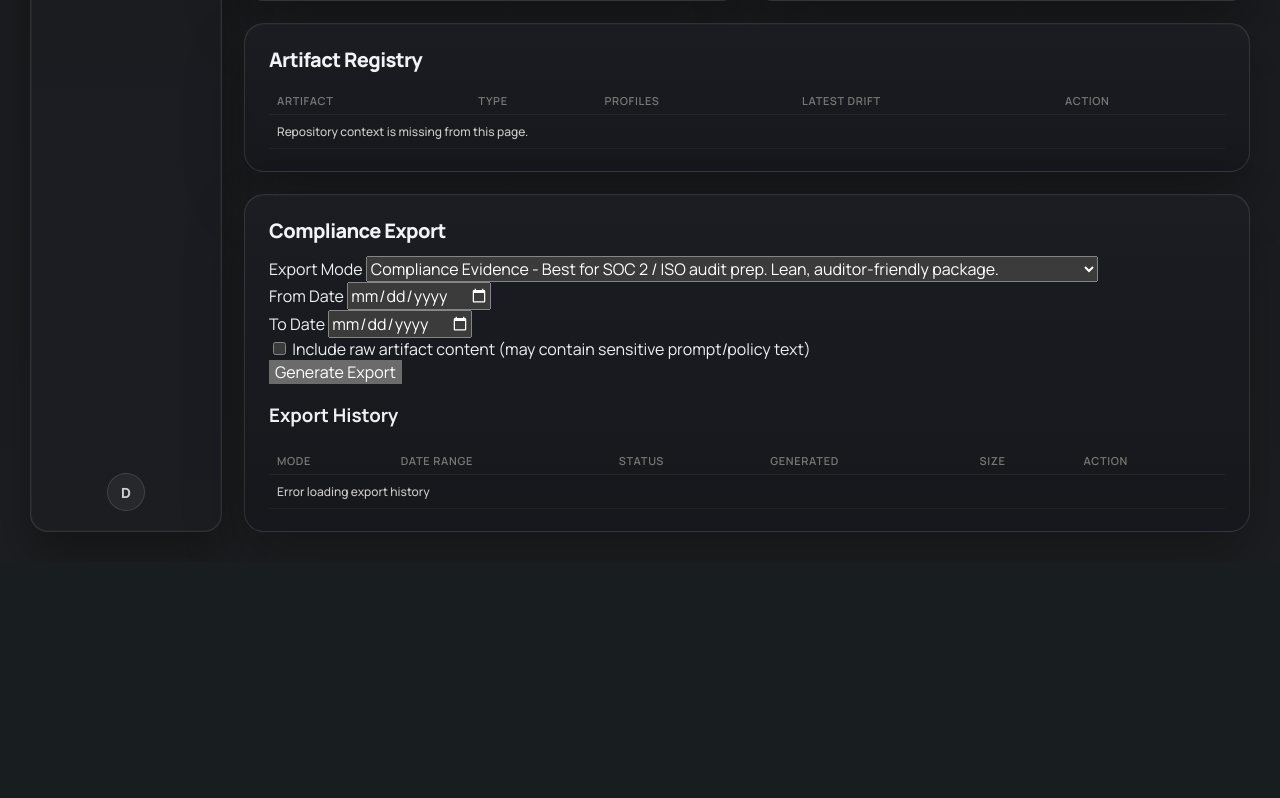
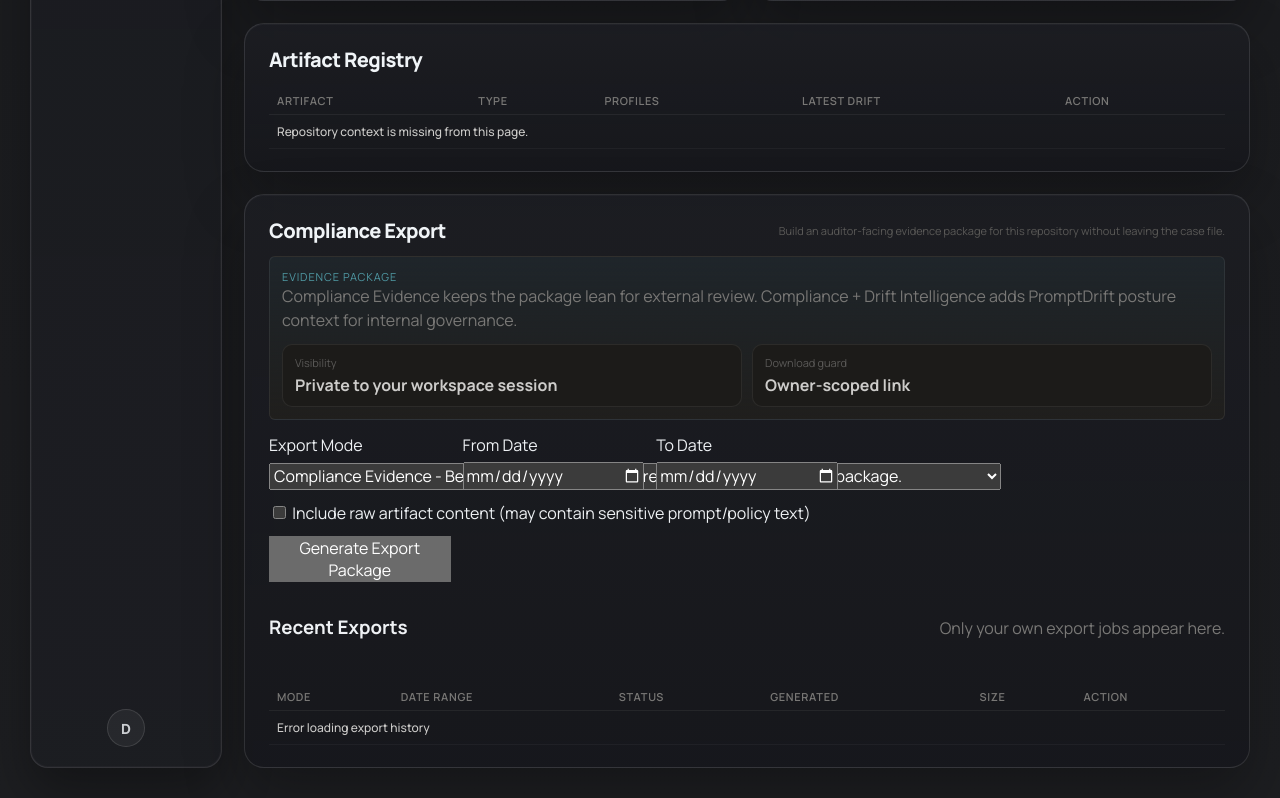
Before and after one commit to aiappsnative/Vipari, a Python web app: template templates/dashboard_repo.html in a window 1280 px wide. Shown: the part 1534-2332 px from the top of the page. Before the commit the page ends 2066 px from the top, so only its background shows below. Run offline with Jinja, Linux system fonts and the light colour scheme; the template is opened without the code that fills it, so the values that code supplies are empty.

Commit message:
fix: secure compliance export access

```diff
--- a/services/dashboard_views.py
+++ b/services/dashboard_views.py
@@ -25,7 +25,6 @@ from .audit_records import (
     list_pull_request_audits_for_repo,
     list_top_drifting_artifacts_for_repo,
 )
-from .export_jobs import list_export_jobs_for_repo
 from .onboarding_records import (
     OnboardingBaselineVersionRecord,
     RepositoryOnboardingRecord,
@@ -780,7 +779,7 @@ def _build_repo_dashboard_view_uncached(
         journey_snapshots=journey_snapshots,
         journey_comparison=journey_comparison,
         selected_baseline_source_snapshot_id=selected_baseline_source_snapshot_id,
-        export_jobs=[asdict(job) for job in list_export_jobs_for_repo(db_path, repo_full)],
+        export_jobs=[],
     )
 
 
--- a/static/dashboard-repo.js
+++ b/static/dashboard-repo.js
@@ -991,6 +991,7 @@ function bindExportForm() {
 
     form.addEventListener('submit', async (e) => {
         e.preventDefault();
+        const submitButton = document.getElementById('export-submit-button');
         const formData = new FormData(form);
         const data = {
             from_date: formData.get('from_date'),
@@ -1000,8 +1001,13 @@ function bindExportForm() {
         };
 
         const statusDiv = document.getElementById('export-status');
-        statusDiv.style.display = 'block';
-        statusDiv.textContent = 'Generating export...';
+        statusDiv.hidden = false;
+        statusDiv.className = 'export-status export-status-progress';
+        statusDiv.textContent = 'Generating export package…';
+        if (submitButton) {
+            submitButton.disabled = true;
+            submitButton.textContent = 'Generating…';
+        }
 
         try {
             const response = await fetch(`/api/repos/${encodeURIComponent(repoFull)}/export/compliance`, {
@@ -1011,25 +1017,45 @@ function bindExportForm() {
             });
 
             if (!response.ok) {
-                throw new Error(`Export request failed: ${response.status}`);
+                let detail = `Export request failed: ${response.status}`;
+                try {
+                    const errorPayload = await response.json();
+                    if (errorPayload && typeof errorPayload.detail === 'string') {
+                        detail = errorPayload.detail;
+                    }
+                } catch (error) {
+                }
+                throw new Error(detail);
             }
 
             const result = await response.json();
-            statusDiv.textContent = `Export job created with ID: ${result.job_id}. Check status below.`;
-            loadExportHistory();
+            statusDiv.className = 'export-status export-status-success';
+            if (result.download_url) {
+                statusDiv.innerHTML = `Export job <strong>#${escapeHtml(String(result.job_id))}</strong> is ready. <a class="link" href="${escapeHtml(result.download_url)}">Download ZIP</a>.`;
+            } else {
+                statusDiv.textContent = `Export job #${result.job_id} was created.`;
+            }
+            await loadExportHistory();
         } catch (error) {
-            statusDiv.textContent = `Error: ${error.message}`;
+            const message = error instanceof Error ? error.message : 'Unknown export error';
+            statusDiv.className = 'export-status export-status-error';
+            statusDiv.textContent = message;
+        } finally {
+            if (submitButton) {
+                submitButton.disabled = false;
+                submitButton.textContent = 'Generate Export Package';
+            }
         }
     });
 }
 
 async function loadExportHistory() {
     try {
-        const response = await fetch(`/api/repos/${encodeURIComponent(repoFull)}/dashboard`);
-        if (!response.ok) throw new Error('Failed to load dashboard');
+        const response = await fetch(`/api/repos/${encodeURIComponent(repoFull)}/export/history`);
+        if (!response.ok) throw new Error('Failed to load export history');
 
         const payload = await response.json();
-        const exportJobs = asArray(payload.export_jobs || []);
+        const exportJobs = asArray(payload.jobs || []);
 
         const tbody = document.getElementById('export-history-tbody');
         if (exportJobs.length === 0) {
@@ -1045,7 +1071,7 @@ async function loadExportHistory() {
                 <td>${job.created_at ? new Date(job.created_at * 1000).toLocaleString() : '-'}</td>
                 <td>${job.result_size_bytes ? `${(job.result_size_bytes / 1024).toFixed(1)} KB` : '-'}</td>
                 <td>
-                    ${job.status === 'completed' ? `<a href="/api/export/${job.id}/download" class="btn btn-sm">Download</a>` : '-'}
+                    ${job.status === 'completed' && job.download_url ? `<a href="${escapeHtml(job.download_url)}" class="btn btn-sm">Download</a>` : '-'}
                 </td>
             </tr>
         `).join('');
--- a/static/dashboard.css
+++ b/static/dashboard.css
@@ -1084,6 +1084,109 @@ strong {
     padding: 12px 14px;
 }
 
+.export-panel {
+    display: grid;
+    gap: 14px;
+}
+
+.export-intro {
+    display: grid;
+    gap: 12px;
+    padding: 12px;
+    border: 1px solid var(--color-border);
+    border-radius: var(--radius-md);
+    background: linear-gradient(180deg, var(--color-primary-soft), var(--color-surface-2));
+}
+
+.export-kicker {
+    font-size: var(--text-sm);
+    text-transform: uppercase;
+    letter-spacing: 0.08em;
+    color: var(--color-primary);
+}
+
+.export-summary {
+    margin: 0;
+    line-height: 1.5;
+}
+
+.export-meta-grid {
+    display: grid;
+    grid-template-columns: repeat(auto-fit, minmax(160px, 1fr));
+    gap: 10px;
+}
+
+.export-meta-card {
+    display: grid;
+    gap: 4px;
+    padding: 10px 12px;
+    border-radius: 10px;
+    border: 1px solid var(--color-border);
+    background: var(--color-surface);
+}
+
+.export-meta-label {
+    font-size: var(--text-sm);
+    color: var(--color-text-faint);
+}
+
+.export-form {
+    display: grid;
+    grid-template-columns: repeat(auto-fit, minmax(170px, 1fr));
+    gap: 12px;
+}
+
+.export-form-group {
+    display: grid;
+    gap: 6px;
+}
+
+.export-form-group-wide {
+    grid-column: 1 / -1;
+}
+
+.export-actions {
+    display: flex;
+    align-items: flex-end;
+}
+
+.export-status {
+    padding: 10px 12px;
+    border-radius: 10px;
+    border: 1px solid var(--color-border);
+    background: var(--color-surface-2);
+}
+
+.export-status-progress {
+    color: var(--color-primary);
+    border-color: var(--color-primary-outline);
+    background: var(--color-primary-soft);
+}
+
+.export-status-success {
+    color: var(--color-low);
+    border-color: rgba(109, 170, 69, 0.2);
+    background: rgba(109, 170, 69, 0.08);
+}
+
+.export-status-error {
+    color: var(--color-high);
+    border-color: rgba(224, 92, 92, 0.2);
+    background: rgba(224, 92, 92, 0.08);
+}
+
+.export-history {
+    display: grid;
+    gap: 10px;
+}
+
+.export-history-head {
+    display: flex;
+    align-items: baseline;
+    justify-content: space-between;
+    gap: 12px;
+}
+
 .triage-header {
     display: flex;
     align-items: center;
--- a/templates/dashboard_repo.html
+++ b/templates/dashboard_repo.html
@@ -215,35 +215,57 @@
                 <section class="repos-section" id="repo-export-section">
                     <div class="repos-header">
                         <span class="repos-title">Compliance Export</span>
+                        <span class="repos-count">Build an auditor-facing evidence package for this repository without leaving the case file.</span>
                     </div>
                     <div class="export-panel">
+                        <div class="export-intro">
+                            <div class="export-intro-copy">
+                                <div class="export-kicker">Evidence Package</div>
+                                <p class="export-summary muted">Compliance Evidence keeps the package lean for external review. Compliance + Drift Intelligence adds PromptDrift posture context for internal governance.</p>
+                            </div>
+                            <div class="export-meta-grid">
+                                <div class="export-meta-card">
+                                    <span class="export-meta-label">Visibility</span>
+                                    <strong>Private to your workspace session</strong>
+                                </div>
+                                <div class="export-meta-card">
+                                    <span class="export-meta-label">Download guard</span>
+                                    <strong>Owner-scoped link</strong>
+                                </div>
+                            </div>
+                        </div>
                         <form id="export-form" class="export-form">
-                            <div class="form-group">
+                            <div class="form-group export-form-group">
                                 <label for="export-mode">Export Mode</label>
                                 <select id="export-mode" name="export_mode" required>
                                     <option value="compliance">Compliance Evidence - Best for SOC 2 / ISO audit prep. Lean, auditor-friendly package.</option>
                                     <option value="compliance_plus_drift">Compliance + Drift Intelligence - Includes posture and drift analysis. Best for internal governance.</option>
                                 </select>
                             </div>
-                            <div class="form-group">
+                            <div class="form-group export-form-group">
                                 <label for="from-date">From Date</label>
                                 <input type="date" id="from-date" name="from_date" required>
                             </div>
-                            <div class="form-group">
+                            <div class="form-group export-form-group">
                                 <label for="to-date">To Date</label>
                                 <input type="date" id="to-date" name="to_date" required>
                             </div>
-                            <div class="form-group">
+                            <div class="form-group export-form-group export-form-group-wide">
                                 <label class="checkbox-label">
                                     <input type="checkbox" id="include-artifact-content" name="include_artifact_content">
                                     Include raw artifact content (may contain sensitive prompt/policy text)
                                 </label>
                             </div>
-                            <button type="submit" class="btn btn-primary">Generate Export</button>
+                            <div class="export-actions">
+                                <button type="submit" id="export-submit-button" class="btn btn-primary">Generate Export Package</button>
+                            </div>
                         </form>
-                        <div id="export-status" class="export-status" style="display: none;"></div>
+                        <div id="export-status" class="export-status muted" hidden>Preparing export status…</div>
                         <div class="export-history">
-                            <h3>Export History</h3>
+                            <div class="export-history-head">
+                                <h3>Recent Exports</h3>
+                                <span class="muted">Only your own export jobs appear here.</span>
+                            </div>
                             <table id="export-history-table" class="repos-table">
                                 <thead>
                                     <tr>
```
Also changed, not shown: main.py (+70 -9 lines), services/export_jobs.py (+140 -5 lines), tests/test_export_jobs.py (+71 -4 lines).
